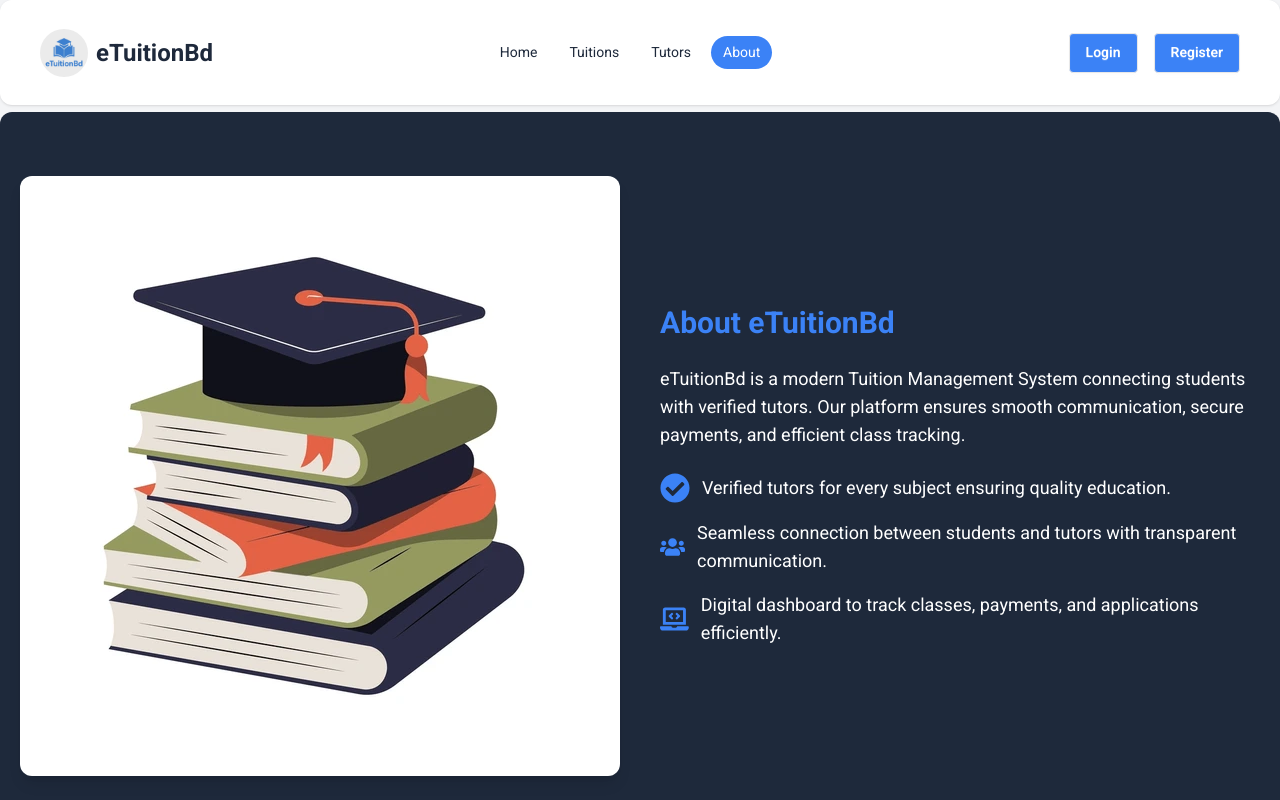
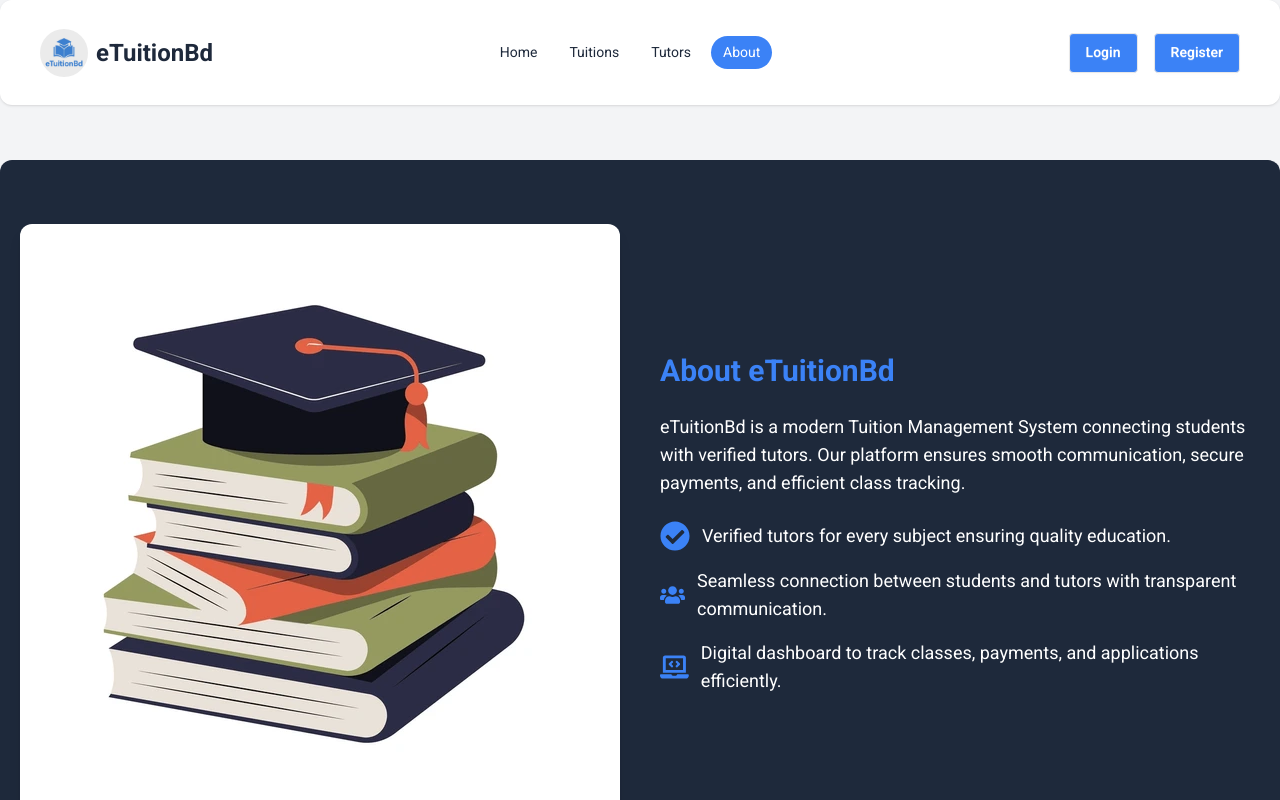
Before and after one commit to FardinCSE25/eTuitionBd-Client, a React (Vite) app: page /about in a window 1280 px wide. Shown: the top 800 px of the page. Built offline with nearby package versions, Linux system fonts and the light colour scheme; no server answers.

Commit message:
minor design chnanges

```diff
--- a/src/Components/About/About.jsx
+++ b/src/Components/About/About.jsx
@@ -19,7 +19,7 @@ export default function About() {
     ];
 
     return (
-        <section className="bg-secondary rounded-xl my-20 py-16 px-5">
+        <section className="bg-secondary rounded-xl mt-32 my-20 py-16 px-5">
             <div className="max-w-7xl mx-auto flex flex-col lg:flex-row items-center gap-10">
 
                 {/* Image Section */}
```
